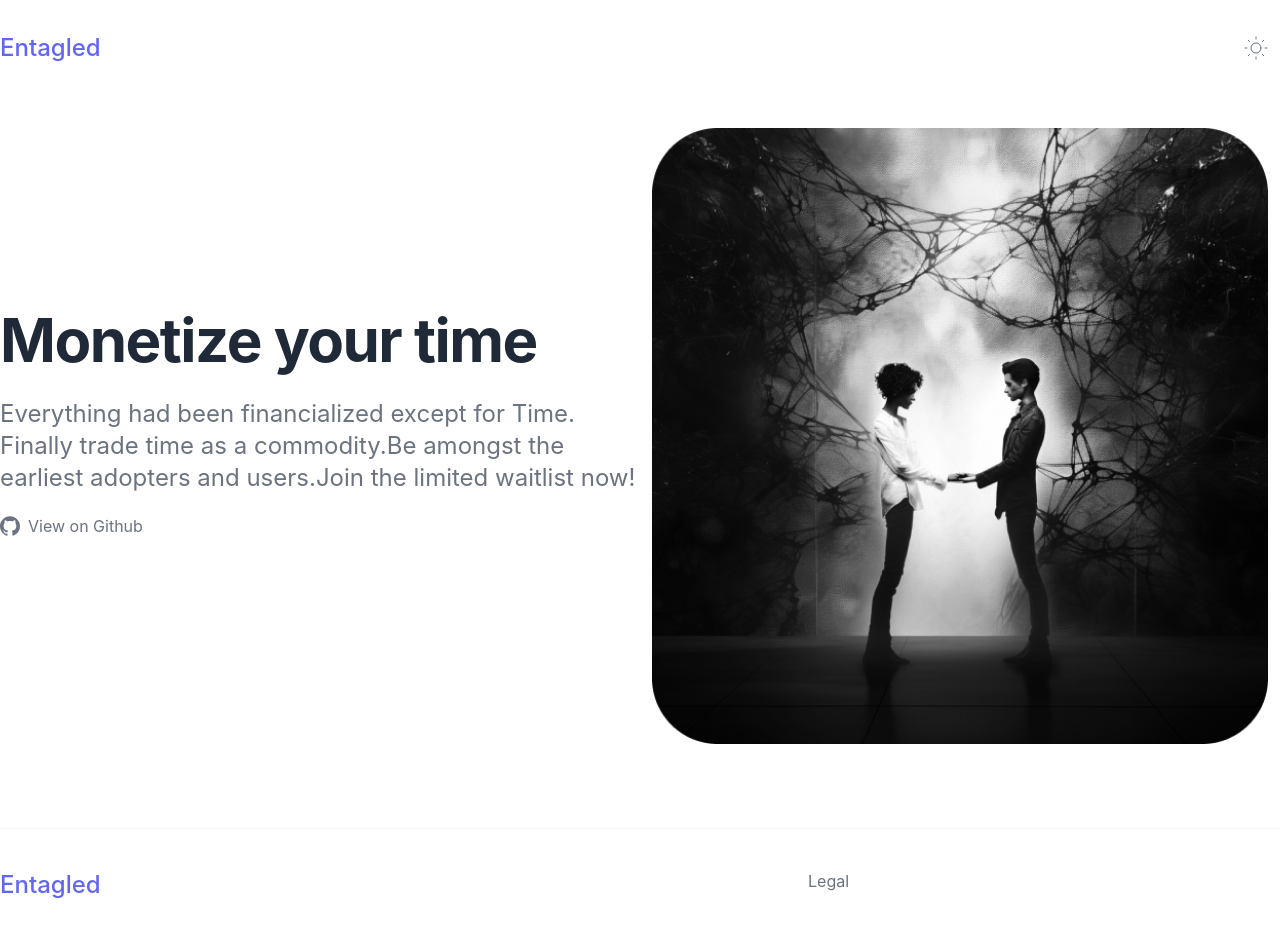
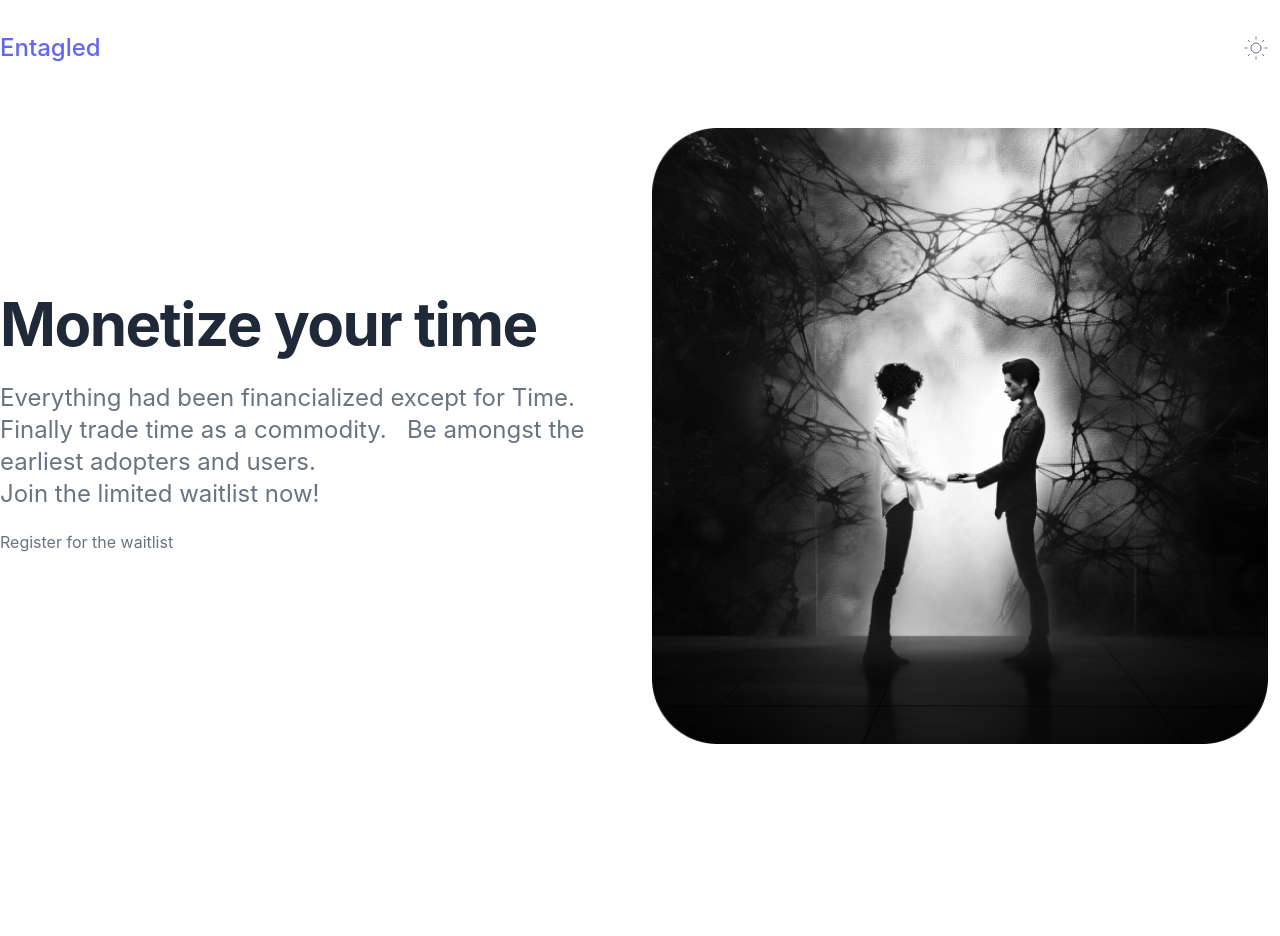
Before and after one commit to En-Tangled/Landing-page-v2, a Next.js app: page / in a window 1280 px wide. Shown: the top 936 px of the page. After the commit the page ends 800 px from the top, so only its background shows below. Built offline with nearby package versions, Linux system fonts and the light colour scheme.

Commit message:
Upadating text stylings, removing footer

```diff
--- a/components/hero.js
+++ b/components/hero.js
@@ -12,7 +12,9 @@ const Hero = () => {
               Monetize your time
             </h1>
             <p className="py-5 text-xl leading-normal text-gray-500 lg:text-xl xl:text-2xl dark:text-gray-300">
-            Everything had been financialized except for Time. Finally trade time as a commodity.Be amongst the earliest adopters and users.Join the limited waitlist now!
+            <p>Everything had been financialized except for Time. &nbsp; Finally trade time as a commodity.
+            &nbsp; Be amongst the earliest adopters and users.</p>
+            Join the limited waitlist now!
             </p>
             <div className="flex flex-col items-start space-y-3 sm:space-x-4 sm:space-y-0 sm:items-center sm:flex-row">
               <a
@@ -20,18 +22,7 @@ const Hero = () => {
                 target="_blank"
                 rel="noopener"
                 className="flex items-center space-x-2 text-gray-500 dark:text-gray-400">
-                <svg
-                  role="img"
-                  width="24"
-                  height="24"
-                  className="w-5 h-5"
-                  viewBox="0 0 24 24"
-                  fill="currentColor"
-                  xmlns="http://www.w3.org/2000/svg">
-                  <title>GitHub</title>
-                  <path d="M12 .297c-6.63 0-12 5.373-12 12 0 5.303 3.438 9.8 8.205 11.385.6.113.82-.258.82-.577 0-.285-.01-1.04-.015-2.04-3.338.724-4.042-1.61-4.042-1.61C4.422 18.07 3.633 17.7 3.633 17.7c-1.087-.744.084-.729.084-.729 1.205.084 1.838 1.236 1.838 1.236 1.07 1.835 2.809 1.305 3.495.998.108-.776.417-1.305.76-1.605-2.665-.3-5.466-1.332-5.466-5.93 0-1.31.465-2.38 1.235-3.22-.135-.303-.54-1.523.105-3.176 0 0 1.005-.322 3.3 1.23.96-.267 1.98-.399 3-.405 1.02.006 2.04.138 3 .405 2.28-1.552 3.285-1.23 3.285-1.23.645 1.653.24 2.873.12 3.176.765.84 1.23 1.91 1.23 3.22 0 4.61-2.805 5.625-5.475 5.92.42.36.81 1.096.81 2.22 0 1.606-.015 2.896-.015 3.286 0 .315.21.69.825.57C20.565 22.092 24 17.592 24 12.297c0-6.627-5.373-12-12-12" />
-                </svg>
-                <span> View on Github</span>
+                <span> Register for the waitlist</span>
               </a>
             </div>
           </div>
--- a/pages/index.js
+++ b/pages/index.js
@@ -19,10 +19,9 @@ const Home = () => {
         />
         <link rel="icon" href="/favicon.ico" />
       </Head>
-
       <Navbar />
       <Hero />
-      <Footer />
+      {/* <Footer /> */}
     </>
   );
 }
```
